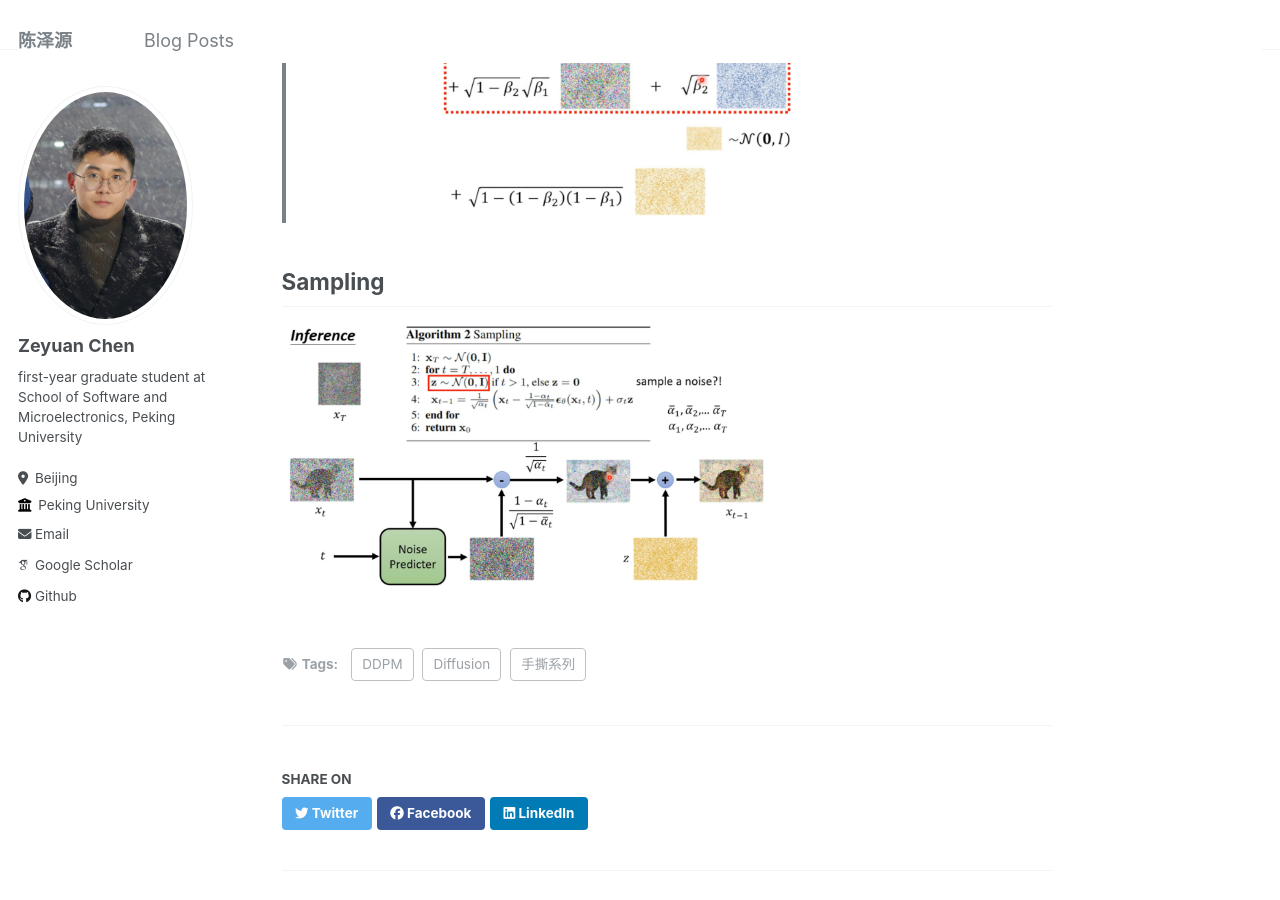
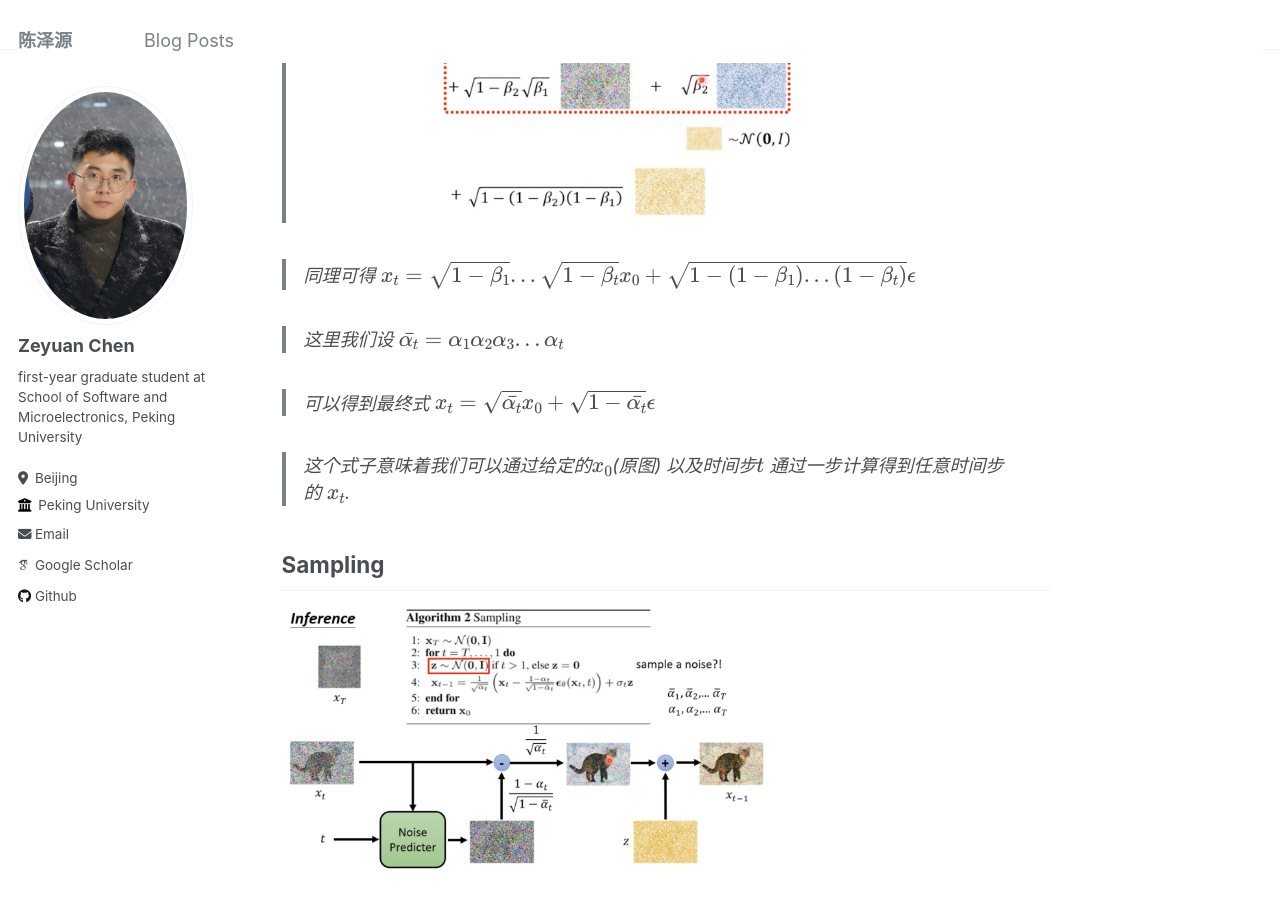
Before and after one commit to chenzyn/chenzyn.github.io, a Jekyll site: the page built from _posts/2024-04-10-diffusion.md, in a window 1280 px wide and 900 px high, scrolled down 2769 px. Built offline with Jekyll 4.4.1, drawn with Linux system fonts in a browser that asks for light colours; some web fonts are replaced.

Commit message:
upload DDPM

```diff
--- a/_posts/2024-04-10-diffusion.md
+++ b/_posts/2024-04-10-diffusion.md
@@ -76,6 +76,13 @@ Training
 
 > <img src="/images/diffusion_6.png" width="500">
 
+> 同理可得 $$x_t = \sqrt{1-\beta_1}...\sqrt{1-\beta_t}x_0 + \sqrt{1-(1-\beta_1)...(1-\beta_t)}\epsilon$$
+
+> 这里我们设 $$\bar{\alpha_t} = \alpha_1 \alpha_2 \alpha_3 ... \alpha_t$$
+
+> 可以得到最终式 $$x_t = \sqrt{\bar{\alpha_t}}x_0 + \sqrt{1-\bar{\alpha_t}}\epsilon$$
+
+> 这个式子意味着我们可以通过给定的$$x_0$$(_原图_) 以及时间步$$t$$ 通过一步计算得到任意时间步的 $$x_t$$.
 
 
 Sampling
```
